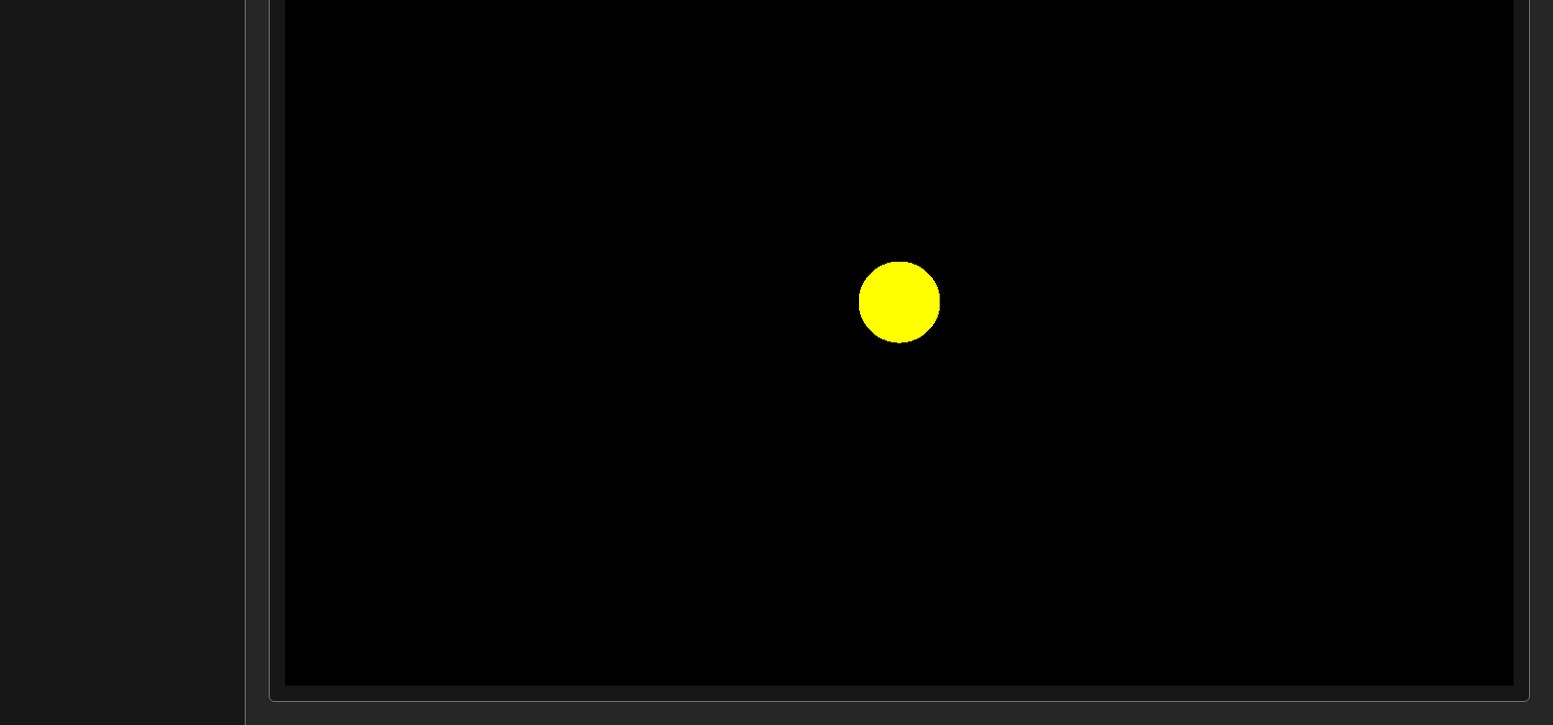
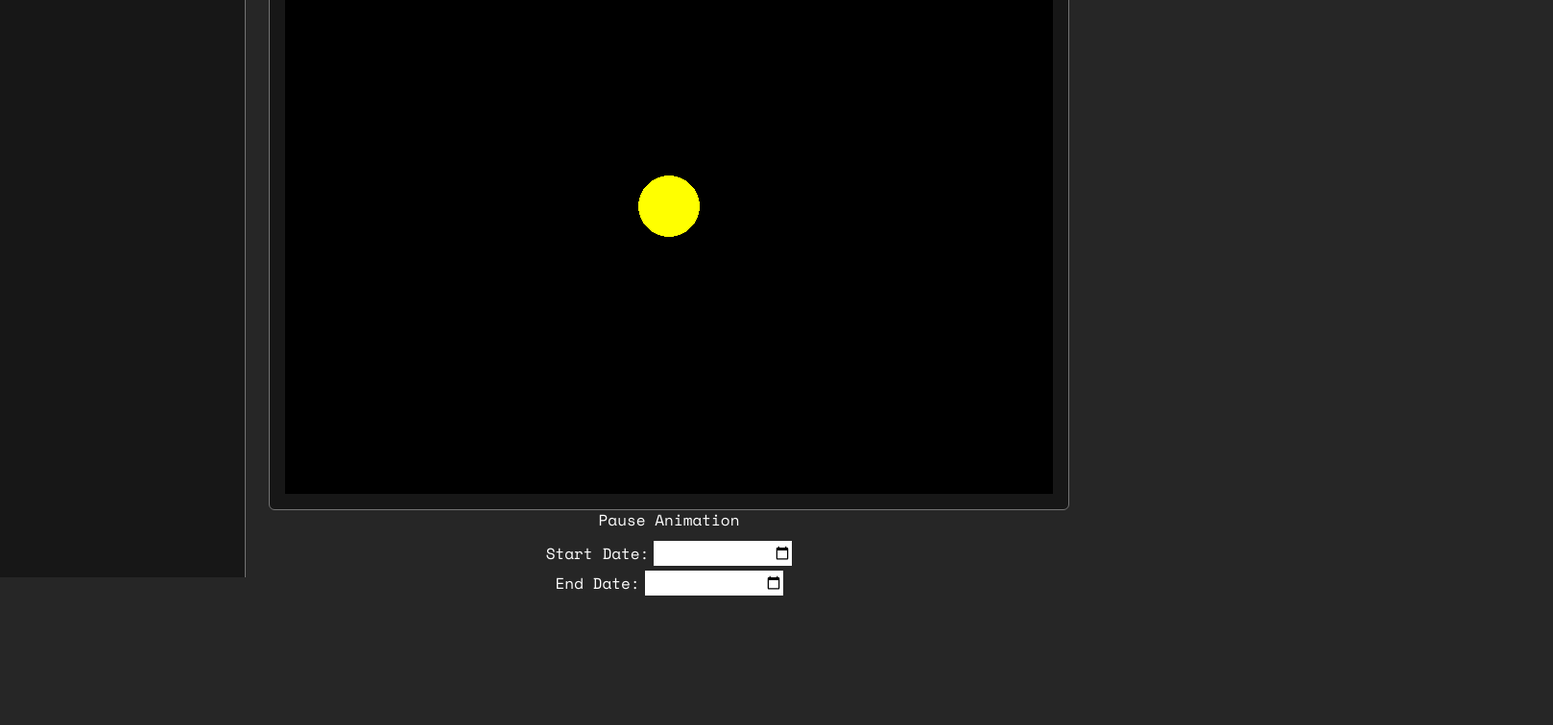
Before and after one commit to Nvengala5/tungsten-cube-orbit, a Next.js app: page /orrery in a window 1280 px wide. Shown: the part 279-1035 px from the top of the page at 96% size, 1618 px wide, since content can reach past the window. After the commit the page ends 900 px from the top, so only its background shows below. Built offline with nearby package versions, Linux system fonts and the light colour scheme; no server answers.

Commit message:
Updated the orbit map so that it can play based on user

```diff
--- a/components/SolarSystem.js
+++ b/components/SolarSystem.js
@@ -1,4 +1,4 @@
-// components/SolarSystem.js
+/*// components/SolarSystem.js
 'use client';
 import { useEffect, useRef, useState } from 'react';
 import * as THREE from 'three';
@@ -168,4 +168,232 @@ export default function SolarSystem() {
   }, [planetData, frame]);
 
   return <div ref={mountRef} style={{ width: 'calc(100%-160px)', height: '100vh' }} />;
+}*/
+
+"use client"; // Ensure this component is treated as a Client Component
+
+import { useEffect, useRef, useState } from 'react';
+import * as THREE from 'three';
+
+// Utility function to format dates as 'YYYY-MM-DD'
+const formatDate = (date) => {
+  const year = date.getFullYear();
+  const month = String(date.getMonth() + 1).padStart(2, '0'); // Months are 0-based
+  const day = String(date.getDate()).padStart(2, '0');
+  return `${year}-${month}-${day}`;
+};
+
+function parseCoordinates(coordinateString) {
+  const regex = /X\s*=\s*([+-]?\d+\.\d+E[+-]?\d+)\s*Y\s*=\s*([+-]?\d+\.\d+E[+-]?\d+)\s*Z\s*=\s*([+-]?\d+\.\d+E[+-]?\d+)/;
+
+  const match = coordinateString.match(regex);
+
+  if (match) {
+    const x = parseFloat(match[1]) / 100000;
+    const y = parseFloat(match[2]) / 100000;
+    const z = parseFloat(match[3]) / 100000;
+
+    return { x, y, z };
+  } else {
+    throw new Error("Invalid coordinate string format");
+  }
 }
+
+export default function SolarSystem() {
+  const mountRef = useRef(null);
+  const [planetData, setPlanetData] = useState({});
+  const [frame, setFrame] = useState(0);
+  const [isRunning, setIsRunning] = useState(true);  // Track animation state
+  const [totalFrames, setTotalFrames] = useState(0);  // Store the total number of frames
+  const [width] = useState(800); // Fixed width of the scene
+  const [height] = useState(600); // Fixed height of the scene
+
+  // Hardcode relative dates
+  const today = new Date();
+  const oneYearLater = new Date();
+  oneYearLater.setFullYear(today.getFullYear() + 1);
+
+  const [startDate, setStartDate] = useState(formatDate(today));   // Default start date as today
+  const [endDate, setEndDate] = useState(formatDate(oneYearLater)); // Default end date one year later
+
+  // Handle change for start date input
+  const handleStartDateChange = (e) => {
+    setStartDate(e.target.value);
+  };
+
+  // Handle change for end date input
+  const handleEndDateChange = (e) => {
+    setEndDate(e.target.value);
+  };
+
+  // Fetch orbital data for planets and Moon from JPL Horizons API
+  const fetchPlanetData = async () => {
+    const planetIds = {
+      mercury: '199',
+      venus: '299',
+      earth: '399',
+      moon: '301',
+      mars: '499',
+    };
+
+    const stepSize = '1 d'; // Daily data
+
+    let data = {};
+
+    for (const [planet, id] of Object.entries(planetIds)) {
+      const url = `https://ssd.jpl.nasa.gov/api/horizons.api?format=json&COMMAND='${id}'&OBJ_DATA='YES'&MAKE_EPHEM='YES'&EPHEM_TYPE='VECTOR'&CENTER='500@0'&START_TIME='${startDate}'&STOP_TIME='${endDate}'&STEP_SIZE='${stepSize}'`;
+
+      try {
+        const response = await fetch(url);
+        const { result } = await response.json();
+        const start = result.indexOf('$$SOE');
+        const end = result.indexOf('$$EOE');
+
+        const relevant = result.slice(start, end);
+        const lineSplit = relevant.split('\n');
+        let planetData = [];
+        for (let i = 2; i < lineSplit.length; i += 4) {
+          planetData.push(parseCoordinates(lineSplit[i]));
+        }
+
+        data[planet] = planetData;
+      } catch (error) {
+        console.error(`Failed to fetch data for ${planet}`, error);
+      }
+    }
+    setPlanetData(data);
+  };
+
+  // Fetch data when component mounts or when dates are changed
+  useEffect(() => {
+    fetchPlanetData();
+  }, [startDate, endDate]);
+
+  useEffect(() => {
+    const scene = new THREE.Scene();
+    const camera = new THREE.PerspectiveCamera(125, width / height, 0.1, 1000);
+    const renderer = new THREE.WebGLRenderer();
+
+    renderer.setSize(width, height);
+    mountRef.current.appendChild(renderer.domElement);
+
+    const light = new THREE.PointLight(0xffffff, 1, 0);
+    light.position.set(0, 0, 0);
+    scene.add(light);
+
+    const createPlanet = (size, color) => {
+      const geometry = new THREE.SphereGeometry(size, 32, 32);
+      const material = new THREE.MeshBasicMaterial({ color });
+      const planet = new THREE.Mesh(geometry, material);
+      scene.add(planet);
+      return planet;
+    };
+
+    const distanceScale = 0.05;
+    const sizeScale = 2;
+
+    const sun = createPlanet(6 * sizeScale, 0xffff00);
+    const mercury = createPlanet(0.8 * sizeScale, 0xbebebe);
+    const venus = createPlanet(1.2 * sizeScale, 0xffa500);
+    const earth = createPlanet(1.3 * sizeScale, 0x0000ff);
+    const moon = createPlanet(0.6 * sizeScale, 0xffffff);
+    const mars = createPlanet(1.1 * sizeScale, 0xff4500);
+
+    camera.position.z = 60;
+
+    const animate = () => {
+      requestAnimationFrame(animate);
+
+      const totalFrames = planetData.mercury ? planetData.mercury.length : 1;
+      setTotalFrames(totalFrames);
+
+      if (isRunning) {
+        setFrame((prevFrame) => (prevFrame + 1) % totalFrames);
+      }
+
+      if (planetData.mercury) {
+        mercury.position.set(
+          planetData.mercury[frame].x * distanceScale,
+          planetData.mercury[frame].y * distanceScale,
+          planetData.mercury[frame].z * distanceScale
+        );
+      }
+      if (planetData.venus) {
+        venus.position.set(
+          planetData.venus[frame].x * distanceScale,
+          planetData.venus[frame].y * distanceScale,
+          planetData.venus[frame].z * distanceScale
+        );
+      }
+      if (planetData.earth) {
+        earth.position.set(
+          planetData.earth[frame].x * distanceScale,
+          planetData.earth[frame].y * distanceScale,
+          planetData.earth[frame].z * distanceScale
+        );
+
+        if (planetData.moon) {
+          moon.position.set(
+            earth.position.x + planetData.moon[frame].x * distanceScale * 0.00257,
+            earth.position.y + planetData.moon[frame].y * distanceScale * 0.00257,
+            earth.position.z + planetData.moon[frame].z * distanceScale * 0.00257
+          );
+        }
+      }
+      if (planetData.mars) {
+        mars.position.set(
+          planetData.mars[frame].x * distanceScale,
+          planetData.mars[frame].y * distanceScale,
+          planetData.mars[frame].z * distanceScale
+        );
+      }
+
+      renderer.render(scene, camera);
+    };
+
+    animate();
+
+    return () => {
+      if (mountRef.current && renderer.domElement) {
+        mountRef.current.removeChild(renderer.domElement);
+      }
+    };
+  }, [planetData, frame, isRunning, width, height]);
+
+  const toggleAnimation = () => {
+    setIsRunning(!isRunning);
+  };
+
+  return (
+    <div style={{ width: '800px', height: '600px', position: 'relative' }}>
+      <div ref={mountRef} style={{ width: '800px', height: '600px' }} />
+      <div style={{ textAlign: 'center', marginTop: '10px' }}>
+        <button onClick={toggleAnimation} style={{ margin: '5px' }}>
+          {isRunning ? 'Pause' : 'Play'} Animation
+        </button>
+        <div style={{ margin: '5px' }}>
+          <label>
+            Start Date:
+            <input
+              type="date"
+              value={startDate}
+              onChange={handleStartDateChange}
+              style={{ marginLeft: '5px' }}
+            />
+          </label>
+        </div>
+        <div style={{ margin: '5px' }}>
+          <label>
+            End Date:
+            <input
+              type="date"
+              value={endDate}
+              onChange={handleEndDateChange}
+              style={{ marginLeft: '5px' }}
+            />
+          </label>
+        </div>
+      </div>
+    </div>
+  );
+}
```
